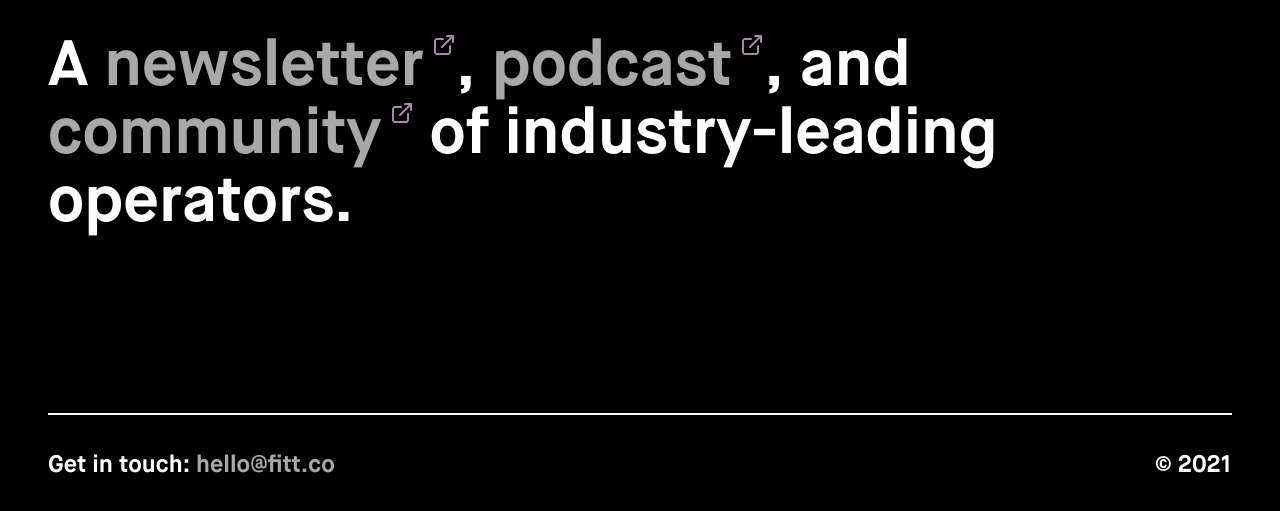
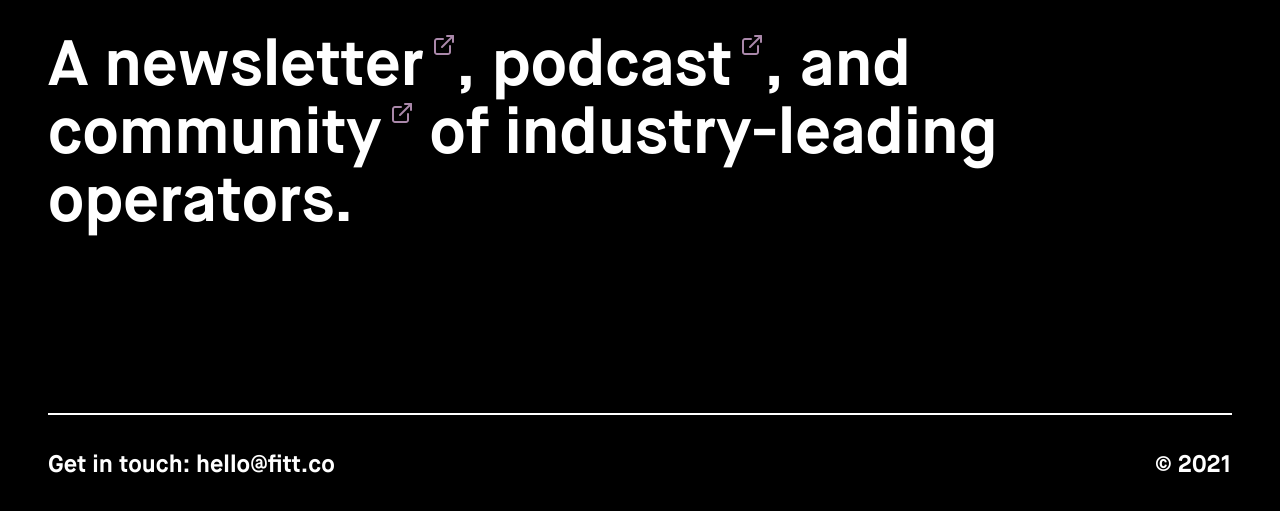
Before and after one commit to kevinrupert/fitt-ventures, a plain HTML site: page index.html in a window 1280 px wide. Shown: the part 275-786 px from the top of the page. Drawn offline with Linux system fonts and the light colour scheme.

Commit message:
White text.

```diff
--- a/assets/style/scss/main.scss
+++ b/assets/style/scss/main.scss
@@ -132,11 +132,7 @@ p {
 
 a {
   text-decoration: none;
-  color: $gray;
-  transition: color 0.2s ease;
-  &:hover {
-    color: $white;
-  }
+  color: $white;
 }
 
 .page-container {
@@ -190,7 +186,6 @@ a {
             }
           }
           &:hover {
-            color: white;
             .link-icon {
               transform: translate(4px, -4px);
             }
--- a/index.html
+++ b/index.html
@@ -24,7 +24,7 @@
       <footer>
         <div class="border animate-width"></div>
         <div class="text">
-          <p class="contact animate-fade delay-2">Get in touch: <a href="#">hello@fitt.co</a></p>
+          <p class="contact animate-fade delay-2">Get in touch: <a href="mailto:hello@fitt.co">hello@fitt.co</a></p>
           <p class="animate-fade delay-2">© 2021</p>
         </div>
       </footer>
```
Also changed, not shown: assets/style/css/main.css, 1 other file.
